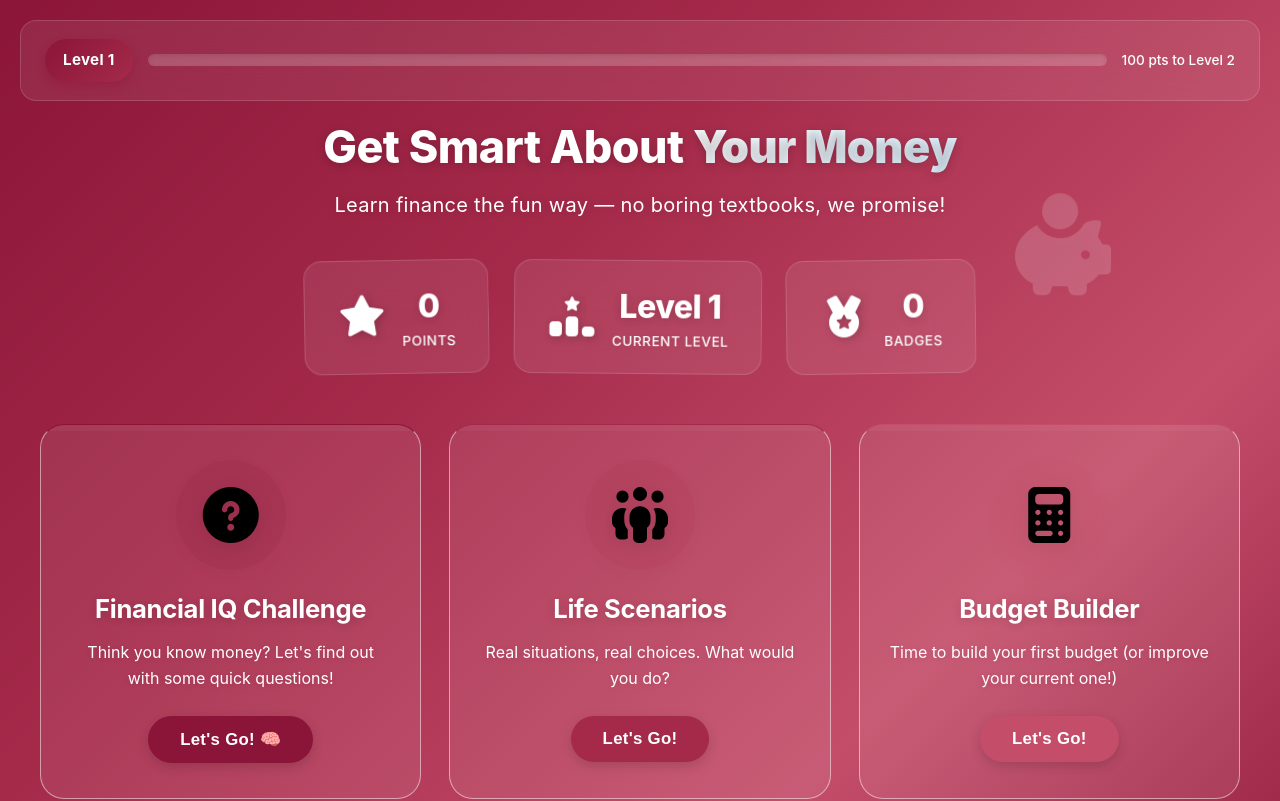
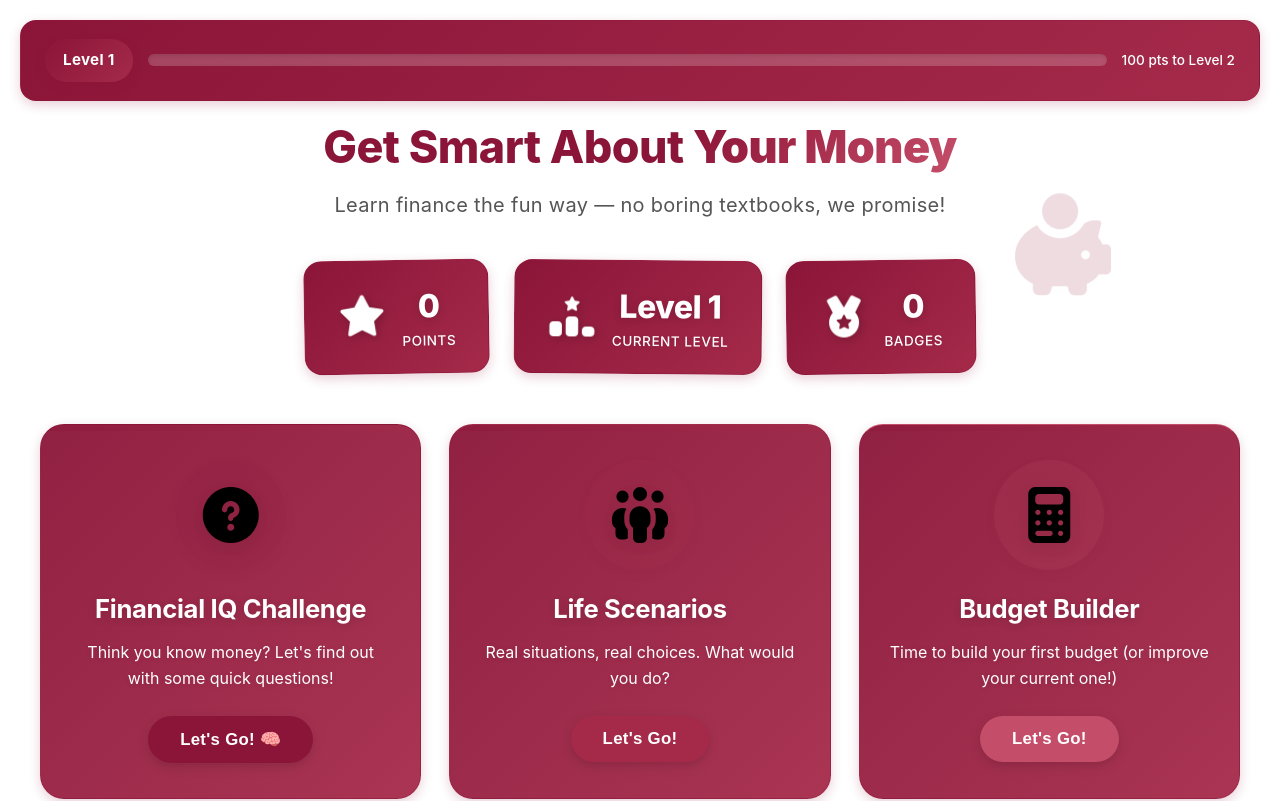
Before and after one commit to mohnish-dev/bulldawg_hackers, a React (Vite) app: page / in a window 1280 px wide. Shown: the top 801 px of the page. Built offline with nearby package versions, Linux system fonts and the light colour scheme.

Commit message:
Update design: white background with maroon cards for Lincoln Financial branding

```diff
--- a/src/components/FinancialWellness/FinancialWellness.css
+++ b/src/components/FinancialWellness/FinancialWellness.css
@@ -1,7 +1,7 @@
 /* Financial Wellness Main Container */
 .financial-wellness-container {
   min-height: 100vh;
-  background: linear-gradient(135deg, #8B1538 0%, #A52A4A 25%, #C44E6A 50%, #8B1538 75%, #6B0F28 100%);
+  background: #ffffff;
   padding: 20px;
   font-family: -apple-system, BlinkMacSystemFont, 'Segoe UI', 'Roboto', 'Oxygen', 'Ubuntu', 'Cantarell', sans-serif;
   position: relative;
@@ -15,10 +15,10 @@
   right: 10%;
   font-size: 6rem;
   animation: float 6s ease-in-out infinite;
-  opacity: 0.2;
+  opacity: 0.15;
   pointer-events: none;
-  color: rgba(255, 255, 255, 0.8);
-  filter: drop-shadow(0 4px 8px rgba(0, 0, 0, 0.1));
+  color: #8B1538;
+  filter: drop-shadow(0 4px 8px rgba(0, 0, 0, 0.05));
 }
 
 @keyframes float {
@@ -30,13 +30,12 @@
 
 /* Progress Tracker */
 .progress-tracker {
-  background: rgba(255, 255, 255, 0.08);
+  background: linear-gradient(135deg, #8B1538 0%, #A52A4A 100%);
   border-radius: 16px;
   padding: 18px 24px;
   margin-bottom: 20px;
-  box-shadow: none;
-  border: 1px solid rgba(255, 255, 255, 0.15);
-  backdrop-filter: blur(20px);
+  box-shadow: 0 4px 12px rgba(139, 21, 56, 0.2);
+  border: 1px solid rgba(139, 21, 56, 0.3);
 }
 
 .tracker-content {
@@ -122,14 +121,14 @@
   font-size: 2.8rem;
   font-weight: 800;
   margin-bottom: 15px;
-  color: #ffffff;
+  color: #8B1538;
   line-height: 1.2;
   letter-spacing: -0.5px;
-  text-shadow: 0 2px 10px rgba(0, 0, 0, 0.2);
+  text-shadow: none;
 }
 
 .gradient-text {
-  background: linear-gradient(120deg, #ffffff 0%, #f0f9ff 40%, #e0f2fe 100%);
+  background: linear-gradient(120deg, #8B1538 0%, #A52A4A 40%, #C44E6A 100%);
   -webkit-background-clip: text;
   -webkit-text-fill-color: transparent;
   background-clip: text;
@@ -139,11 +138,10 @@
 
 .subtitle {
   font-size: 1.25rem;
-  color: #ffffff;
+  color: #555555;
   margin-bottom: 30px;
   font-weight: 400;
   letter-spacing: 0.3px;
-  text-shadow: 0 1px 8px rgba(0, 0, 0, 0.15);
 }
 
 .stats-bar {
@@ -155,16 +153,15 @@
 }
 
 .stat-item {
-  background: rgba(255, 255, 255, 0.08);
+  background: linear-gradient(135deg, #8B1538 0%, #A52A4A 100%);
   padding: 22px 32px;
   border-radius: 18px;
   display: flex;
   align-items: center;
   gap: 15px;
-  box-shadow: none;
+  box-shadow: 0 4px 12px rgba(139, 21, 56, 0.2);
   transition: all 0.3s cubic-bezier(0.4, 0, 0.2, 1);
-  border: 1px solid rgba(255, 255, 255, 0.15);
-  backdrop-filter: blur(20px);
+  border: 1px solid rgba(139, 21, 56, 0.3);
 }
 
 .stat-item-1 {
@@ -229,18 +226,17 @@
 }
 
 .module-card {
-  background: rgba(255, 255, 255, 0.08);
+  background: linear-gradient(135deg, rgba(139, 21, 56, 0.95) 0%, rgba(165, 42, 74, 0.95) 100%);
   border-radius: 24px;
   padding: 35px 30px;
   text-align: center;
   transition: all 0.4s cubic-bezier(0.4, 0, 0.2, 1);
   cursor: pointer;
   border-top: 6px solid;
-  box-shadow: none;
+  box-shadow: 0 4px 12px rgba(139, 21, 56, 0.2);
   position: relative;
   overflow: hidden;
-  border: 1px solid rgba(255, 255, 255, 0.5);
-  backdrop-filter: blur(10px);
+  border: 1px solid rgba(139, 21, 56, 0.3);
 }
 
 .module-card::before {
@@ -256,7 +252,7 @@
 
 .module-card:hover {
   transform: translateY(-12px) scale(1.02);
-  box-shadow: 0 16px 40px rgba(0, 0, 0, 0.15);
+  box-shadow: 0 16px 40px rgba(139, 21, 56, 0.35);
 }
 
 .module-icon {
@@ -496,16 +492,15 @@
 .budget-container {
   max-width: 900px;
   margin: 0 auto;
-  background: rgba(255, 255, 255, 0.08);
+  background: linear-gradient(135deg, rgba(139, 21, 56, 0.95) 0%, rgba(165, 42, 74, 0.95) 100%);
   border-radius: 20px;
   padding: 30px;
   min-height: 80vh;
   animation: fadeIn 0.5s ease;
   position: relative;
   overflow: hidden;
-  box-shadow: none;
-  border: 1px solid rgba(255, 255, 255, 0.15);
-  backdrop-filter: blur(20px);
+  box-shadow: 0 4px 12px rgba(139, 21, 56, 0.2);
+  border: 1px solid rgba(139, 21, 56, 0.3);
 }
 
 /* Header Styles */
@@ -2029,15 +2024,14 @@
 
 .maze-header h2 {
   font-size: 2.5rem;
-  color: #ffffff;
+  color: #8B1538;
   margin-bottom: 10px;
-  text-shadow: 0 2px 10px rgba(0, 0, 0, 0.3);
+  text-shadow: none;
 }
 
 .maze-subtitle {
-  color: #ffffff;
+  color: #555555;
   font-size: 1.1rem;
-  text-shadow: 0 1px 6px rgba(0, 0, 0, 0.2);
 }
 
 .maze-stats {
@@ -2049,21 +2043,21 @@
 }
 
 .stat-box {
-  background: rgba(255, 255, 255, 0.1);
-  border: 2px solid rgba(255, 255, 255, 0.2);
+  background: linear-gradient(135deg, #8B1538 0%, #A52A4A 100%);
+  border: 2px solid rgba(139, 21, 56, 0.4);
   border-radius: 16px;
   padding: 15px 25px;
   display: flex;
   align-items: center;
   gap: 15px;
-  backdrop-filter: blur(20px);
+  box-shadow: 0 4px 12px rgba(139, 21, 56, 0.2);
   transition: all 0.3s ease;
 }
 
 .stat-box:hover {
   transform: translateY(-5px);
-  background: rgba(255, 255, 255, 0.15);
-  border-color: rgba(255, 255, 255, 0.3);
+  background: linear-gradient(135deg, #A52A4A 0%, #C44E6A 100%);
+  border-color: rgba(196, 78, 106, 0.5);
 }
 
 .stat-box i {
```
